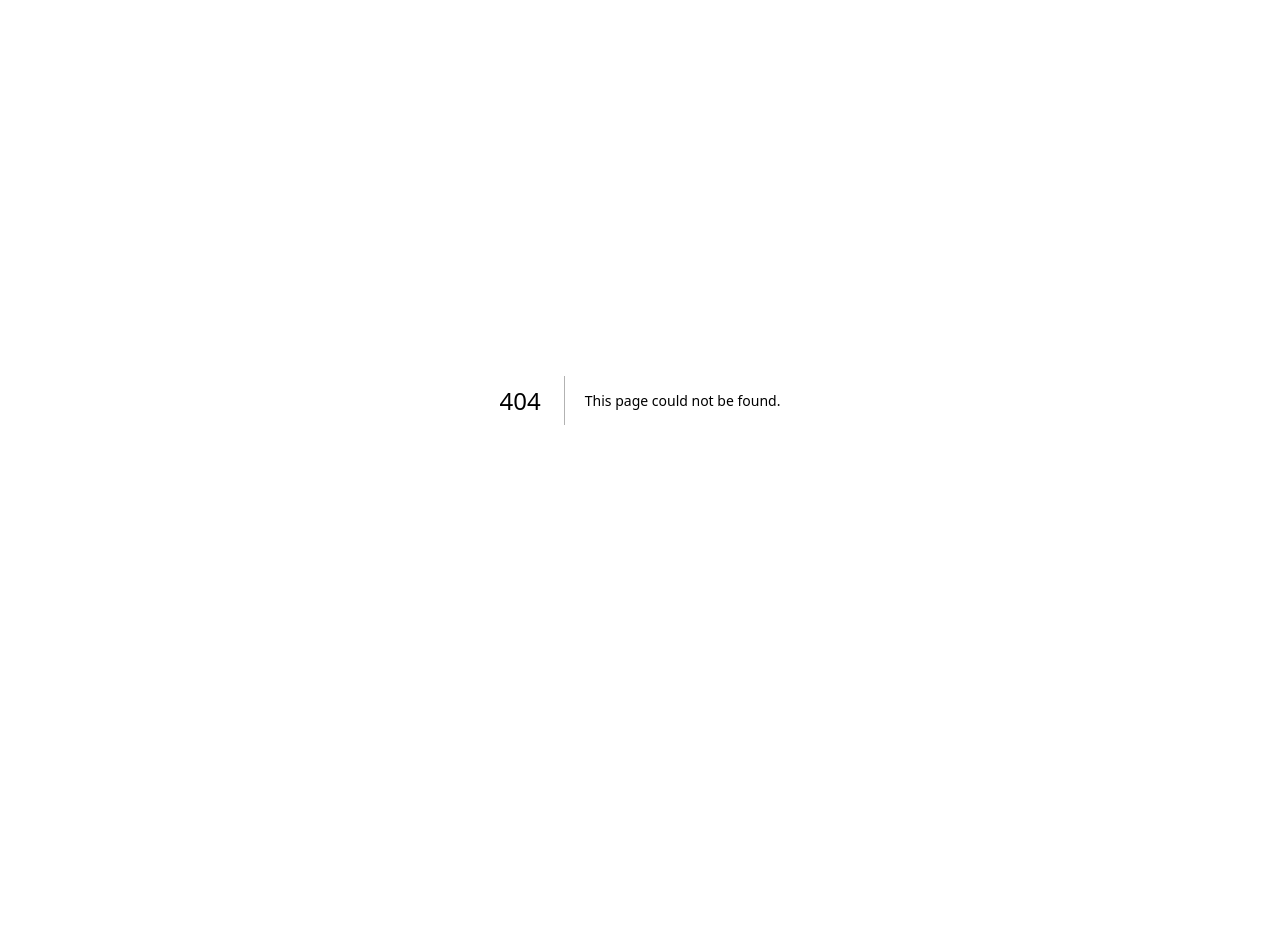
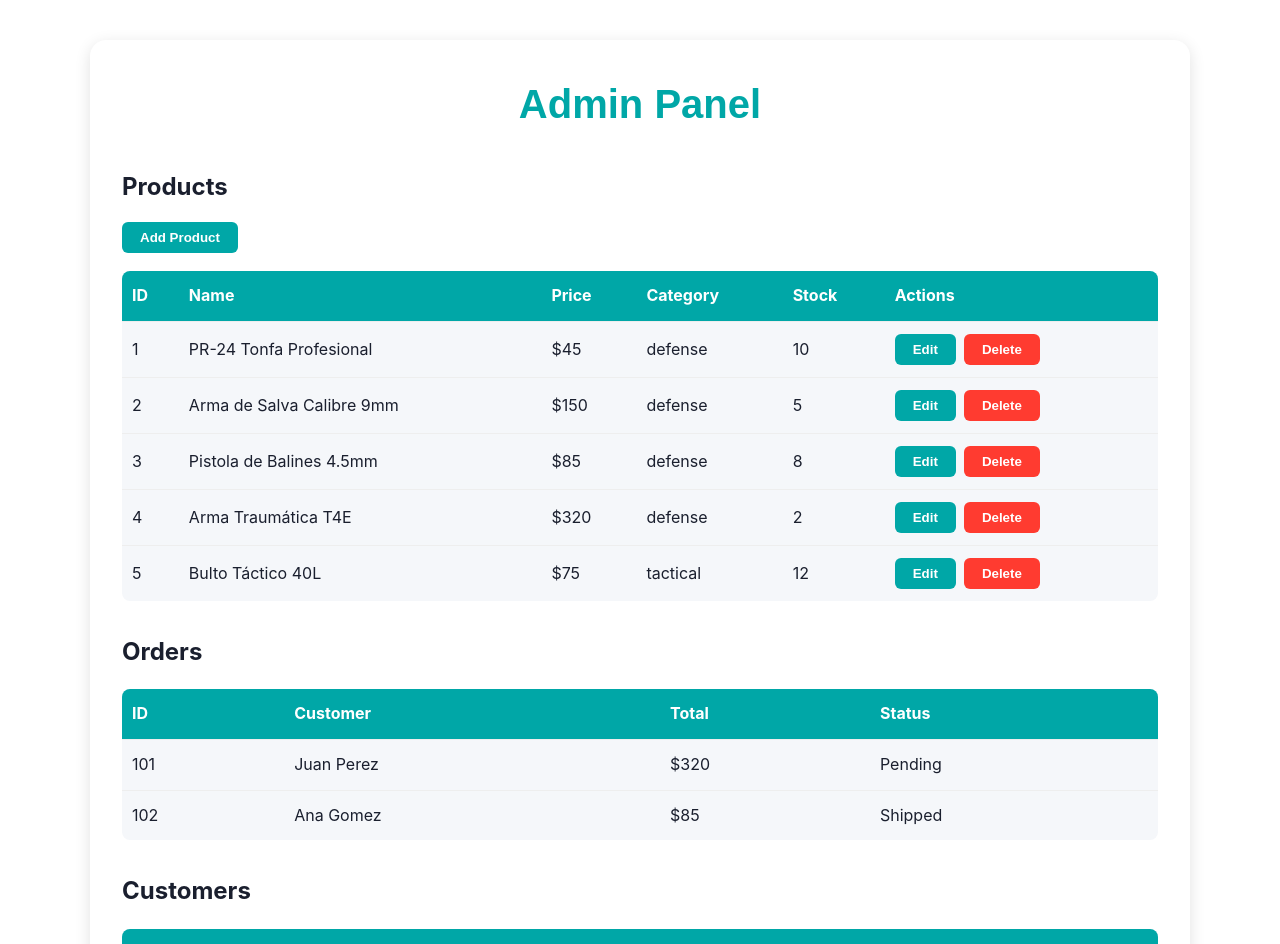
Before and after one commit to allanbarahona-web3/tactika-x.com, a Next.js app in the folder app/: page /admin in a window 1280 px wide. Before the commit this address had no page. Shown: the top 944 px of the page. Before the commit the page ends 800 px from the top, so only its background shows below. Built offline with nearby package versions, Linux system fonts and the light colour scheme.

Commit message:
Fix: Add next-pwa to dependencies for Vercel build

```diff
--- a/app/package.json
+++ b/app/package.json
@@ -9,6 +9,7 @@
   },
   "dependencies": {
     "next": "latest",
+    "next-pwa": "^5.6.0",
     "react": "latest",
     "react-dom": "latest"
   }
--- /dev/null
+++ b/app/pages/admin.js
@@ -0,0 +1,140 @@
+import { useState } from 'react';
+
+// Simula productos usando la misma estructura que index.js
+const initialProducts = [
+  { id: 1, name: 'PR-24 Tonfa Profesional', price: 45.0, category: 'defense', stock: 10 },
+  { id: 2, name: 'Arma de Salva Calibre 9mm', price: 150.0, category: 'defense', stock: 5 },
+  { id: 3, name: 'Pistola de Balines 4.5mm', price: 85.0, category: 'defense', stock: 8 },
+  { id: 4, name: 'Arma Traumática T4E', price: 320.0, category: 'defense', stock: 2 },
+  { id: 5, name: 'Bulto Táctico 40L', price: 75.0, category: 'tactical', stock: 12 },
+  // ...agrega más si quieres
+];
+
+export default function AdminPanel() {
+  const [products, setProducts] = useState(initialProducts);
+  const [selectedProduct, setSelectedProduct] = useState(null);
+  const [showForm, setShowForm] = useState(false);
+  // Demo data for orders and customers
+  const orders = [
+    { id: 101, customer: 'Juan Perez', total: 320, status: 'Pending' },
+    { id: 102, customer: 'Ana Gomez', total: 85, status: 'Shipped' },
+  ];
+  const customers = [
+    { id: 1, name: 'Juan Perez', email: 'juan@example.com', orders: 2 },
+    { id: 2, name: 'Ana Gomez', email: 'ana@example.com', orders: 1 },
+  ];
+
+  // Maqueta: solo muestra y elimina productos
+  const handleDelete = (id) => {
+    setProducts(products.filter(p => p.id !== id));
+  };
+
+  return (
+    <div className="admin-panel-container">
+      <h1 className="admin-title">Admin Panel</h1>
+      <div className="admin-dashboard">
+        {/* Products Section */}
+        <div className="admin-section">
+          <h2>Products</h2>
+          <button className="admin-btn" onClick={() => setShowForm(true)}>Add Product</button>
+          <table className="admin-table">
+            <thead>
+              <tr>
+                <th>ID</th>
+                <th>Name</th>
+                <th>Price</th>
+                <th>Category</th>
+                <th>Stock</th>
+                <th>Actions</th>
+              </tr>
+            </thead>
+            <tbody>
+              {products.map(product => (
+                <tr key={product.id}>
+                  <td>{product.id}</td>
+                  <td>{product.name}</td>
+                  <td>${product.price}</td>
+                  <td>{product.category}</td>
+                  <td>{product.stock}</td>
+                  <td>
+                    <button className="admin-btn" onClick={() => setSelectedProduct(product)}>Edit</button>
+                    <button className="admin-btn admin-btn-danger" onClick={() => handleDelete(product.id)}>Delete</button>
+                  </td>
+                </tr>
+              ))}
+            </tbody>
+          </table>
+        </div>
+        {/* Orders Section */}
+        <div className="admin-section">
+          <h2>Orders</h2>
+          <table className="admin-table">
+            <thead>
+              <tr>
+                <th>ID</th>
+                <th>Customer</th>
+                <th>Total</th>
+                <th>Status</th>
+              </tr>
+            </thead>
+            <tbody>
+              {orders.map(order => (
+                <tr key={order.id}>
+                  <td>{order.id}</td>
+                  <td>{order.customer}</td>
+                  <td>${order.total}</td>
+                  <td>{order.status}</td>
+                </tr>
+              ))}
+            </tbody>
+          </table>
+        </div>
+        {/* Customers Section */}
+        <div className="admin-section">
+          <h2>Customers</h2>
+          <table className="admin-table">
+            <thead>
+              <tr>
+                <th>ID</th>
+                <th>Name</th>
+                <th>Email</th>
+                <th>Orders</th>
+              </tr>
+            </thead>
+            <tbody>
+              {customers.map(cust => (
+                <tr key={cust.id}>
+                  <td>{cust.id}</td>
+                  <td>{cust.name}</td>
+                  <td>{cust.email}</td>
+                  <td>{cust.orders}</td>
+                </tr>
+              ))}
+            </tbody>
+          </table>
+        </div>
+        {/* Settings Section (Demo) */}
+        <div className="admin-section">
+          <h2>Settings</h2>
+          <div style={{ color: '#888', margin: '16px 0' }}>
+            Demo: Aquí puedes configurar banners, colores, textos, políticas, etc.
+          </div>
+        </div>
+        {/* Maqueta de formulario para agregar/editar producto */}
+        {showForm && (
+          <div className="admin-modal-overlay">
+            <div className="admin-modal">
+              <button className="admin-modal-close" onClick={() => setShowForm(false)}>&times;</button>
+              <h3>{selectedProduct ? 'Edit Product' : 'Add Product'}</h3>
+              {/* Aquí iría el formulario real */}
+              <div style={{ margin: '24px 0', color: '#888' }}>
+                Demo: Formulario para agregar/editar producto
+              </div>
+              <button className="admin-btn" onClick={() => setShowForm(false)}>Close</button>
+            </div>
+          </div>
+        )}
+      </div>
+    </div>
+  );
+}
--- a/app/styles/globals.css
+++ b/app/styles/globals.css
@@ -1255,3 +1255,100 @@
 .account-btn i {
   font-size: 18px;
 }
+
+/* ===== Admin Panel Styles ===== */
+.admin-panel-container {
+  max-width: 1100px;
+  margin: 40px auto;
+  padding: 32px;
+  background: var(--white);
+  border-radius: 16px;
+  box-shadow: var(--shadow-md);
+}
+.admin-title {
+  font-size: 2.5rem;
+  font-family: var(--font-display);
+  color: var(--primary-teal);
+  margin-bottom: 32px;
+  text-align: center;
+}
+.admin-dashboard {
+  display: flex;
+  flex-direction: column;
+  gap: 32px;
+}
+.admin-section h2 {
+  font-size: 1.5rem;
+  color: var(--dark-navy);
+  margin-bottom: 16px;
+}
+.admin-btn {
+  background: var(--primary-teal);
+  color: var(--white);
+  border: none;
+  border-radius: 6px;
+  padding: 8px 18px;
+  font-weight: 600;
+  margin-right: 8px;
+  cursor: pointer;
+  transition: background 0.2s;
+}
+.admin-btn:hover {
+  background: var(--primary-yellow);
+  color: var(--dark-navy);
+}
+.admin-btn-danger {
+  background: var(--accent-danger);
+}
+.admin-table {
+  width: 100%;
+  border-collapse: collapse;
+  margin-top: 18px;
+  background: var(--light-gray);
+  border-radius: 8px;
+  overflow: hidden;
+}
+.admin-table th, .admin-table td {
+  padding: 12px 10px;
+  text-align: left;
+  border-bottom: 1px solid #eee;
+}
+.admin-table th {
+  background: var(--primary-teal);
+  color: var(--white);
+}
+.admin-table tr:last-child td {
+  border-bottom: none;
+}
+/* Modal styles */
+.admin-modal-overlay {
+  position: fixed;
+  top: 0;
+  left: 0;
+  width: 100vw;
+  height: 100vh;
+  background: rgba(0,0,0,0.4);
+  display: flex;
+  align-items: center;
+  justify-content: center;
+  z-index: 1000;
+}
+.admin-modal {
+  background: var(--white);
+  padding: 32px;
+  border-radius: 12px;
+  box-shadow: var(--shadow-lg);
+  min-width: 350px;
+  max-width: 400px;
+  position: relative;
+}
+.admin-modal-close {
+  position: absolute;
+  top: 12px;
+  right: 12px;
+  background: none;
+  border: none;
+  font-size: 22px;
+  color: #888;
+  cursor: pointer;
+}
```
Also changed, not shown: 1 other file (tests, documents, lock files or other folders).
